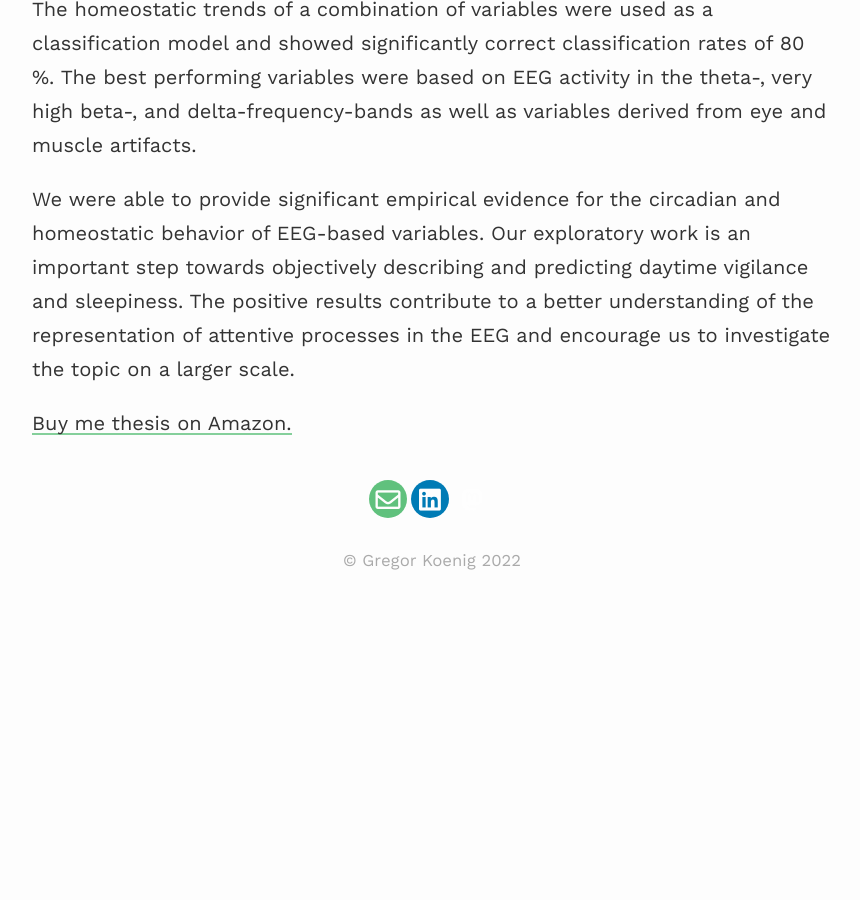
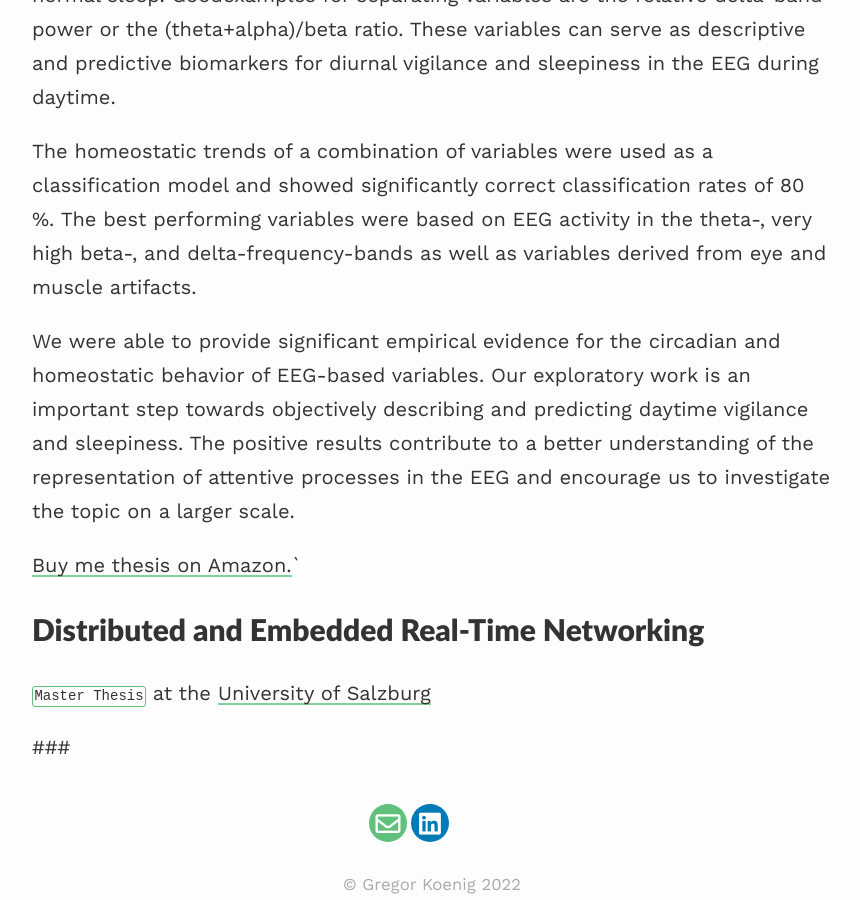
Before and after one commit to gregorkoenig/gregorkoenig.github.io, a Jekyll site: the page built from _pages/academic.md, in a window 1280 px wide and 900 px high, scrolled down 2250 px. Shown: the whole window, without its empty margins (208-1068 px from the left). Built offline with Jekyll 4.4.1, drawn with Linux system fonts in a browser that asks for light colours; nearby versions of some CDN libraries; before the commit the page ends 2826 px from its top, so only the background shows below that.

Commit message:
Update academic.md

```diff
--- a/_pages/academic.md
+++ b/_pages/academic.md
@@ -31,4 +34,9 @@ The homeostatic trends of a combination of variables were used as a classificati
 
 We were able to provide significant empirical evidence for the circadian and homeostatic behavior of EEG-based variables. Our exploratory work is an important step towards objectively describing and predicting daytime vigilance and sleepiness. The positive results contribute to a better understanding of the representation of attentive processes in the EEG and encourage us to investigate the topic on a larger scale.
 
-[Buy me thesis on Amazon.](https://a.co/d/0FDHRBd)
+[Buy me thesis on Amazon.](https://a.co/d/0FDHRBd)`
+
+# Distributed and Embedded Real-Time Networking
+`Master Thesis` at the [University of Salzburg](https://plus.ac.at)
+
+###
```
Also changed, not shown: other parts of _pages/academic.md (+3 -0 lines).
